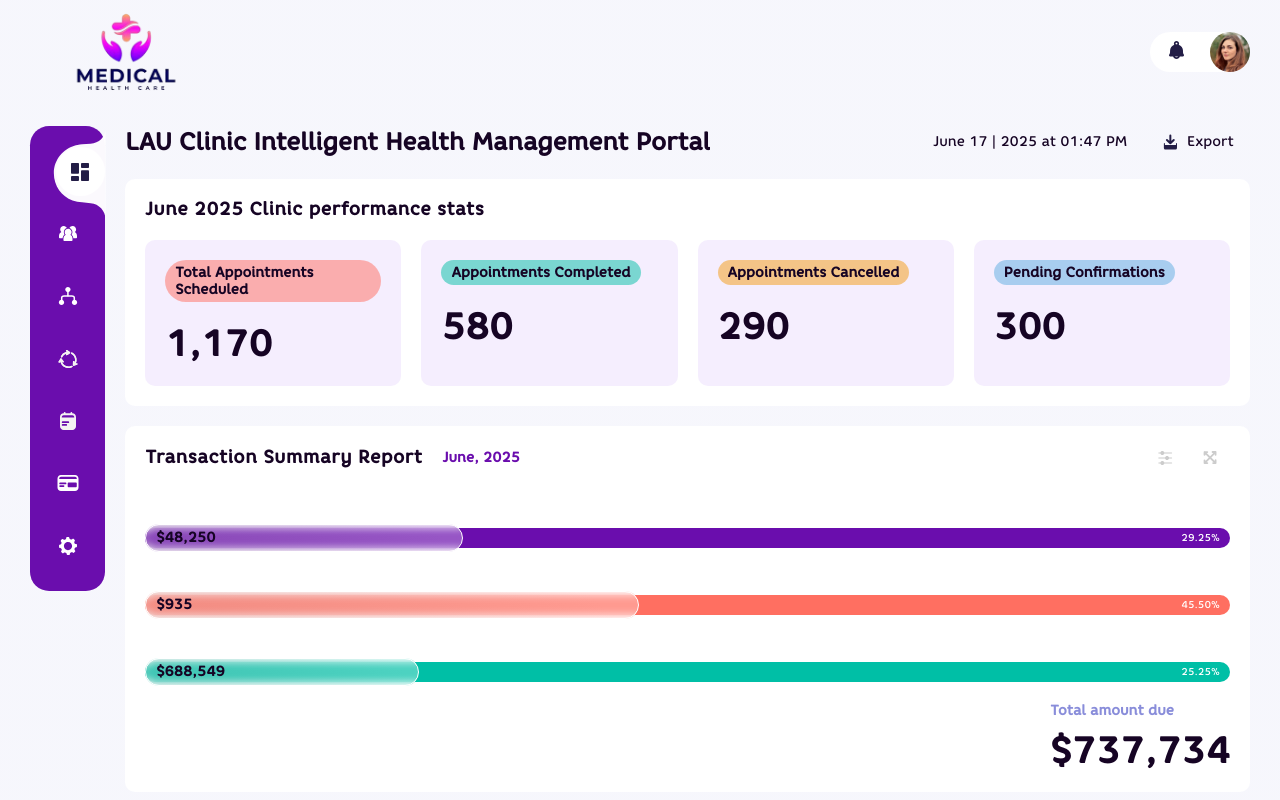
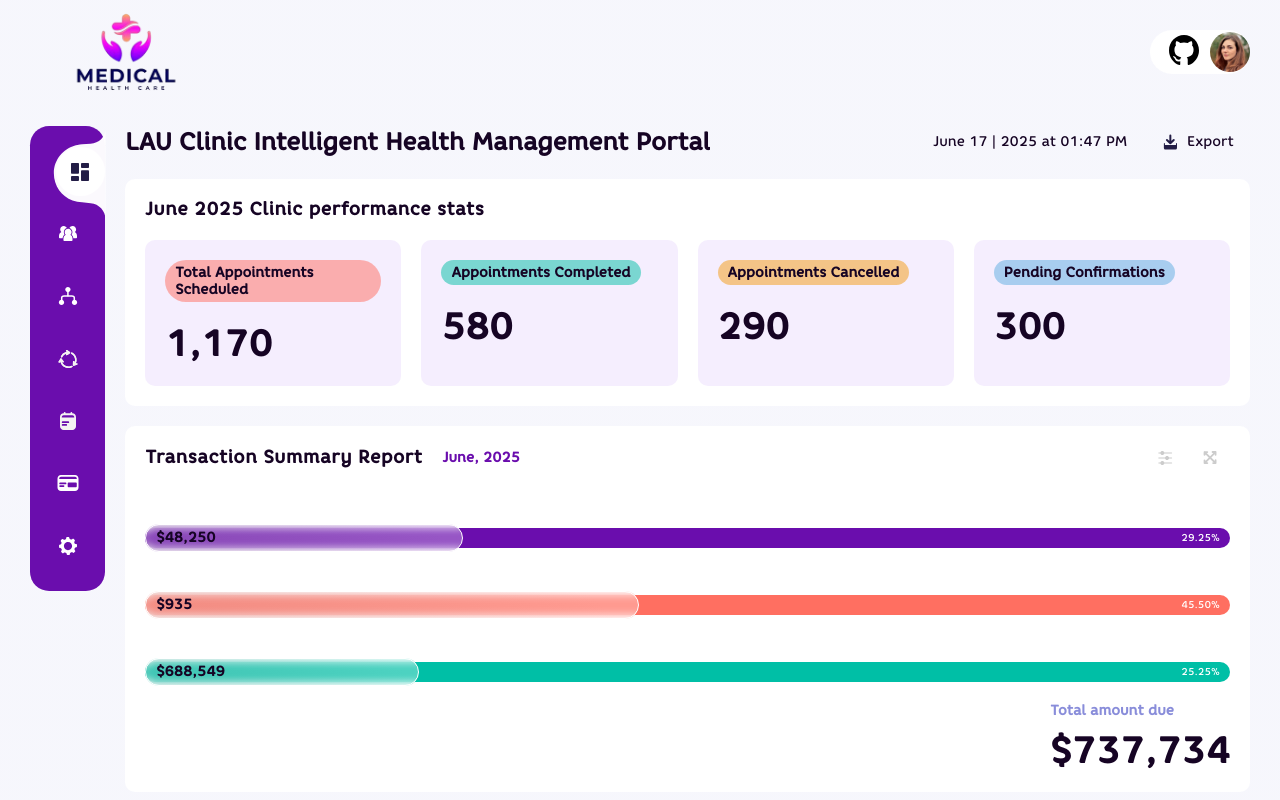
Before and after one commit to gitcheckoutHadi/Clinic_Platform, a React (Create React App) app: page /dashboard in a window 1280 px wide. Shown: the top 800 px of the page. Built offline with nearby package versions, Linux system fonts and the light colour scheme.

Commit message:
navigate to github

```diff
--- a/src/components/pageHeader/ProfileNotification/ProfileNotification.tsx
+++ b/src/components/pageHeader/ProfileNotification/ProfileNotification.tsx
@@ -9,17 +9,44 @@
 const ProfileNotification = () => {
   return (
     <ProfileNotificationMainContainer>
-      <ProfileNotificationSVGContainer>
+      <ProfileNotificationSVGContainer
+        onClick={() =>
+          window.open(
+            "https://github.com/gitcheckoutHadi/Clinic_Platform/tree/dev",
+            "_blank"
+          )
+        }
+      >
         <svg
+          width="30px"
+          height="30px"
+          viewBox="0 0 20 20"
+          version="1.1"
           xmlns="http://www.w3.org/2000/svg"
-          width="15"
-          height="18"
-          viewBox="0 0 15 18"
         >
-          <path
-            d="M14.7557 13.5255C14.355 12.9901 13.9849 12.2243 13.9848 11.3221L14.005 9.79511L14.0051 9.78447C14.0051 7.04545 12.2218 4.72557 9.73449 3.83719C9.968 3.45747 10.1112 3.01803 10.1112 2.54062C10.1112 1.12729 8.93171 0 7.49999 0C6.06827 0 4.8888 1.12729 4.8888 2.54062C4.8888 3.01983 5.03289 3.46083 5.2679 3.84153C2.82872 4.72435 1.08215 7.0038 1.07774 9.69423L1.05699 11.3117L1.05682 11.3218C1.05682 12.2064 0.678222 12.9628 0.259455 13.4993C-0.0723076 13.9246 -0.0422231 14.4412 0.107699 14.7949C0.258622 15.1507 0.64072 15.5777 1.25599 15.5777H4.12402C4.52279 17.0008 5.91918 18 7.49991 18C9.08064 18 10.4771 17.0008 10.8759 15.5777H13.7447C14.3498 15.5777 14.7323 15.1637 14.8869 14.8099C15.0405 14.4587 15.0735 13.9502 14.7557 13.5255ZM6.55554 2.54062C6.55554 2.05135 6.96797 1.63636 7.49999 1.63636C8.03201 1.63636 8.44444 2.05143 8.44444 2.54062C8.44444 3.02981 8.03209 3.44495 7.49999 3.44495C6.96789 3.44495 6.55554 3.02989 6.55554 2.54062ZM7.49999 16.3636C6.80205 16.3636 6.24202 16.0339 5.93185 15.5777H9.06822C8.75804 16.0339 8.19793 16.3636 7.49999 16.3636Z"
-            fill="inherit"
-          />
+          <title>Get the Code</title>
+
+          <defs></defs>
+          <g
+            id="Page-1"
+            stroke="none"
+            stroke-width="1"
+            fill="none"
+            fill-rule="evenodd"
+          >
+            <g
+              id="Dribbble-Light-Preview"
+              transform="translate(-140.000000, -7559.000000)"
+              fill="#000000"
+            >
+              <g id="icons" transform="translate(56.000000, 160.000000)">
+                <path
+                  d="M94,7399 C99.523,7399 104,7403.59 104,7409.253 C104,7413.782 101.138,7417.624 97.167,7418.981 C96.66,7419.082 96.48,7418.762 96.48,7418.489 C96.48,7418.151 96.492,7417.047 96.492,7415.675 C96.492,7414.719 96.172,7414.095 95.813,7413.777 C98.04,7413.523 100.38,7412.656 100.38,7408.718 C100.38,7407.598 99.992,7406.684 99.35,7405.966 C99.454,7405.707 99.797,7404.664 99.252,7403.252 C99.252,7403.252 98.414,7402.977 96.505,7404.303 C95.706,7404.076 94.85,7403.962 94,7403.958 C93.15,7403.962 92.295,7404.076 91.497,7404.303 C89.586,7402.977 88.746,7403.252 88.746,7403.252 C88.203,7404.664 88.546,7405.707 88.649,7405.966 C88.01,7406.684 87.619,7407.598 87.619,7408.718 C87.619,7412.646 89.954,7413.526 92.175,7413.785 C91.889,7414.041 91.63,7414.493 91.54,7415.156 C90.97,7415.418 89.522,7415.871 88.63,7414.304 C88.63,7414.304 88.101,7413.319 87.097,7413.247 C87.097,7413.247 86.122,7413.234 87.029,7413.87 C87.029,7413.87 87.684,7414.185 88.139,7415.37 C88.139,7415.37 88.726,7417.2 91.508,7416.58 C91.513,7417.437 91.522,7418.245 91.522,7418.489 C91.522,7418.76 91.338,7419.077 90.839,7418.982 C86.865,7417.627 84,7413.783 84,7409.253 C84,7403.59 88.478,7399 94,7399"
+                  id="github-[#142]"
+                ></path>
+              </g>
+            </g>
+          </g>
         </svg>
       </ProfileNotificationSVGContainer>
       <CircularImage size="2.5rem" src={MainPrf} />
```
